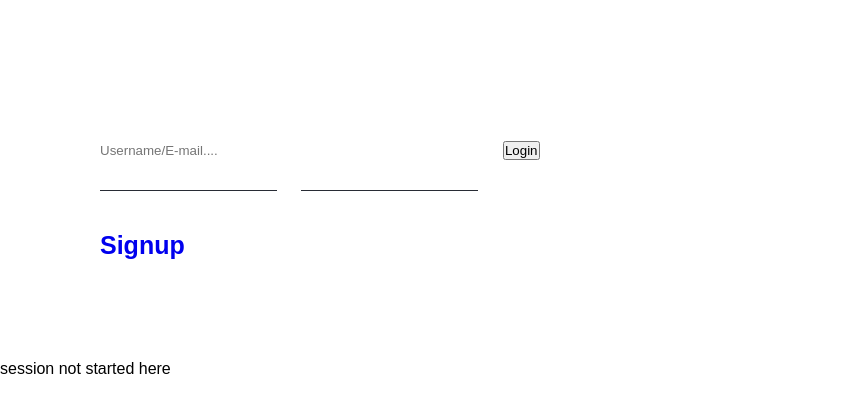
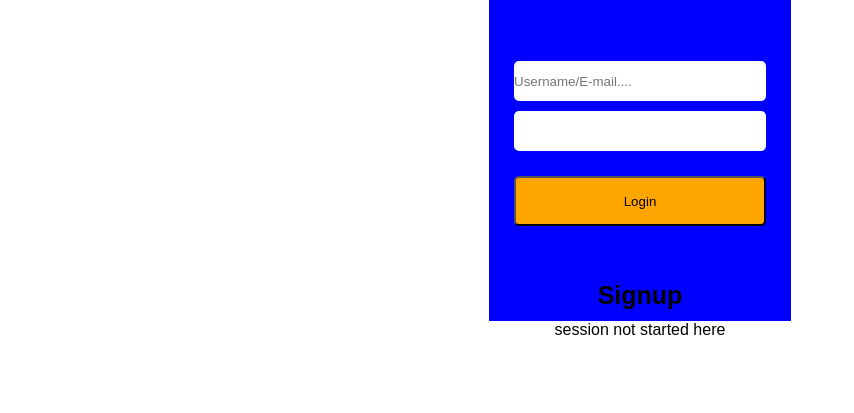
Before and after one commit to Joe-Powell/antisocial_media, a PHP site: page /post.php in a window 1280 px wide. Shown: the top 413 px of the page, without its empty margins (0-854 px from the left). Run offline with PHP 8.4, Linux system fonts and the light colour scheme; some libraries are stand-ins or nearby versions.

Commit message:
Update style.css

```diff
--- a/style.css
+++ b/style.css
@@ -2,12 +2,23 @@
     font-family: sans-serif;
     padding:0px;
     margin:0px;
+     }
 
-
-    }
+     body{
+        text-align: center;
+     }
 
     .contLogSignup {
-        padding:100px;
+        text-align: center;
+        display: flex;
+        flex-direction: column;
+        justify-content: space-between;
+        padding:10px;
+        margin: auto;
+
+        width:280px;
+        background-color: blue;
+        border:1px solid blue;
     }
 
 
@@ -15,6 +26,7 @@
         text-decoration: none;
         font-weight: 900;
         font-size: 25px;
+        color:black
 
     }
 
@@ -26,20 +38,45 @@
     }
 
     .form-login {
+        /* display: flex;
+        flex-direction: column; */
         margin-top:40px;
         margin-bottom:40px;
     }
 
+    label {
+        float: left;
+        margin-left: 18px;
+        color:white;
+    }
+
     .form-login input{
-        margin-right:20px;
-        height:20px;
-        padding-bottom: 30px;
+        display: block;
+        width:90%;
+        color: black;
+        height:40px;
+        margin:10px auto;
+        padding-bottom: 0px;
         outline: none;
         border:none;
-        border-bottom: 1px solid #282C35;
-        background-color: white;
+         border-radius: 5px;
+         /* background-color: orange; */
+
+
 
     }
+
+    button[type='submit']{
+        width:90%;
+        height:50px;
+        border-radius: 5px;
+        background-color: orange;
+        margin-top: 15px;
+        margin-bottom: 15px;
+
+
+     }
+
     .form-signup input{
         margin:20px;
         height:20px;
@@ -50,10 +87,7 @@
 
     }
 
-    input[type='password']{
-        background: white;
 
-    }
 
 
                 /* NavBar styling */
```
